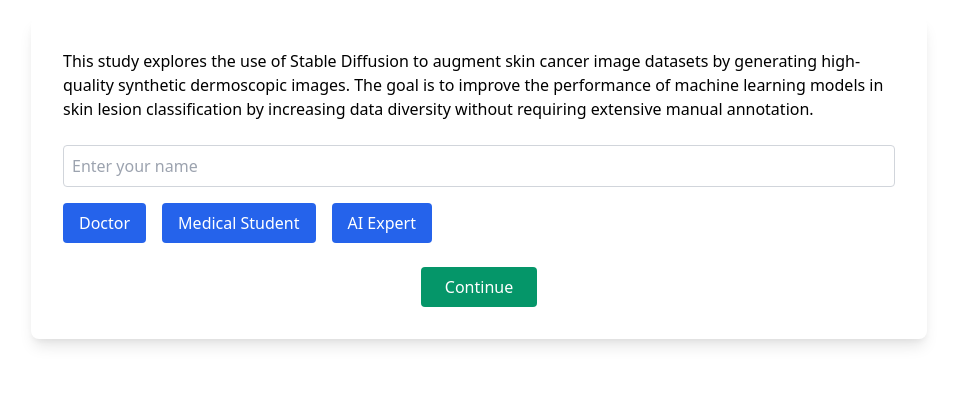
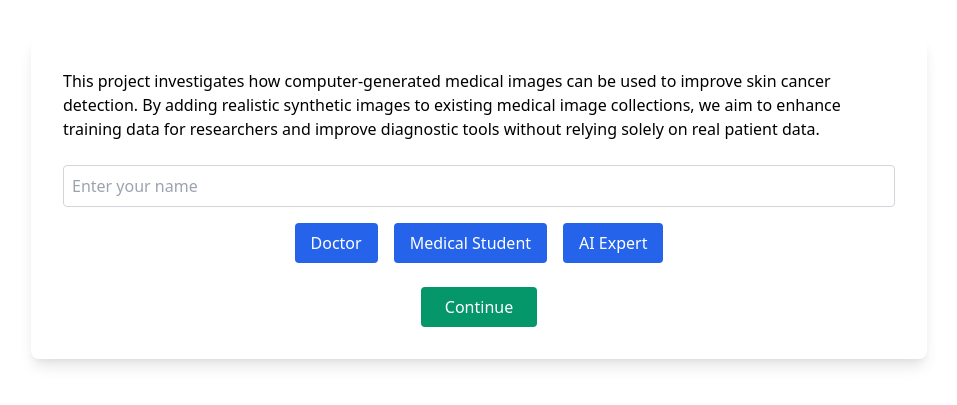
Before and after one commit to aymaneaaquil/medical-image-study, a website: page public/index.html in a window 1280 px wide. Shown: the part 139-544 px from the top of the page, without its empty margins (161-1118 px from the left). Drawn offline with nearby package versions, Linux system fonts and the light colour scheme.

Commit message:
Center btn

```diff
--- a/public/index.html
+++ b/public/index.html
@@ -20,18 +20,18 @@
 
 
     <p class="mt-2 text-sm max-w-xl">
-      Developed by Aymane Aaquil, Alex, Abdel and Cameron Shortt<br />
+      Developed by Aymane Aaquil, Cameron Shortt, Abdessalam Ait Haqi, Alexander Chneerov<br />
       Under supervision of Dr. Yaser Esmaeili Salehani and Soorena Salari
     </p>
 
 
     <div class="bg-white text-black mt-10 mx-auto p-8 rounded-lg shadow-lg max-w-4xl">
 
-      <p class="mb-6">This study explores the use of Stable Diffusion to augment skin cancer image datasets by generating high-quality synthetic dermoscopic images. The goal is to improve the performance of machine learning models in skin lesion classification by increasing data diversity without requiring extensive manual annotation.</p>
+      <p class="mb-6">This project investigates how computer-generated medical images can be used to improve skin cancer detection. By adding realistic synthetic images to existing medical image collections, we aim to enhance training data for researchers and improve diagnostic tools without relying solely on real patient data.</p>
 
       <input type="text" id="name" placeholder="Enter your name" class="w-full border border-gray-300 rounded p-2 mb-4" />
 
-      <div class="flex flex-col sm:flex-row sm:space-x-4 space-y-2 sm:space-y-0 mb-6">
+      <div class="flex flex-col sm:flex-row sm:space-x-4 space-y-2 sm:space-y-0 mb-6 items-center justify-center">
         <button id="Doctor" class="role-btn bg-blue-600 text-white px-4 py-2 rounded w-full sm:w-auto" onclick="selectRole('Doctor')">Doctor</button>
         <button id="Medical Student" class="role-btn bg-blue-600 text-white px-4 py-2 rounded w-full sm:w-auto" onclick="selectRole('Medical Student')">Medical Student</button>
         <button id="AI Expert" class="role-btn bg-blue-600 text-white px-4 py-2 rounded w-full sm:w-auto" onclick="selectRole('AI Expert')">AI Expert</button>
```
